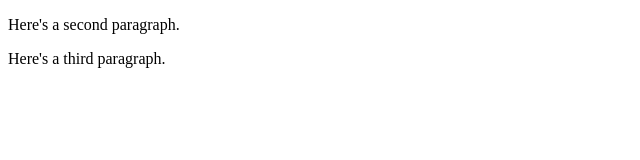
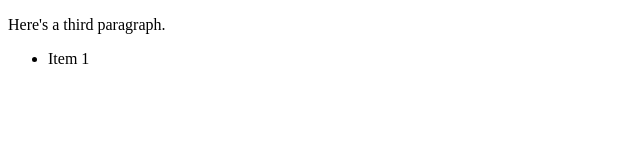
Before and after one commit to CMDChelp/workshop-demo-live, a plain HTML site: page index.html in a window 1280 px wide. Shown: the whole page, without its empty margins (0-640 px from the left). Drawn offline with Linux system fonts and the light colour scheme.

Commit message:
updated the index.html with lists

```diff
--- a/index.html
+++ b/index.html
@@ -5,8 +5,12 @@
 </head>
 <body>
 	<div>
-		<p>Here's a second paragraph.</p>
 		<p>Here's a third paragraph.</p>
+	</div>
+	<div>
+		<ul>
+			<li>Item 1</li>
+		</ul>
 	</div>
 </body>
 </html>
```
